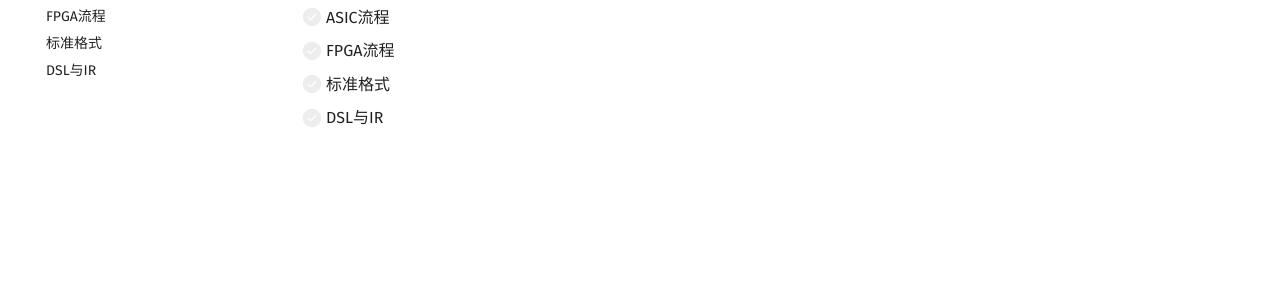
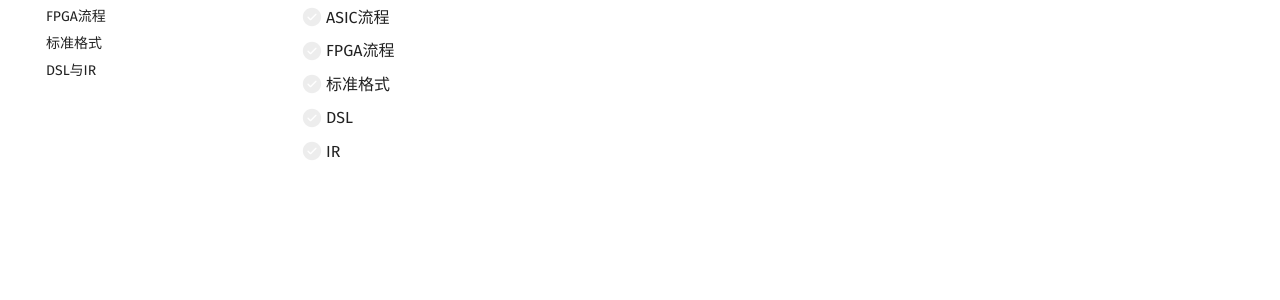
Before and after one commit to daitoto/EDA-wiki, an MkDocs documentation site: the page built from docs/flow/index.md, in a window 1280 px wide. Shown: the part 224-524 px from the top of the page. Built offline with MkDocs 1.6.1 and Material for MkDocs 9.7.7, drawn with Linux system fonts in a browser that asks for light colours; comment, search, counter and statistics services are not loaded.

Commit message:
Update index.md

```diff
--- a/docs/flow/index.md
+++ b/docs/flow/index.md
@@ -1,4 +1,5 @@
 - [ ] ASIC流程
 - [ ] FPGA流程
 - [ ] 标准格式
-- [ ] DSL与IR
+- [ ] DSL
+- [ ] IR
```
